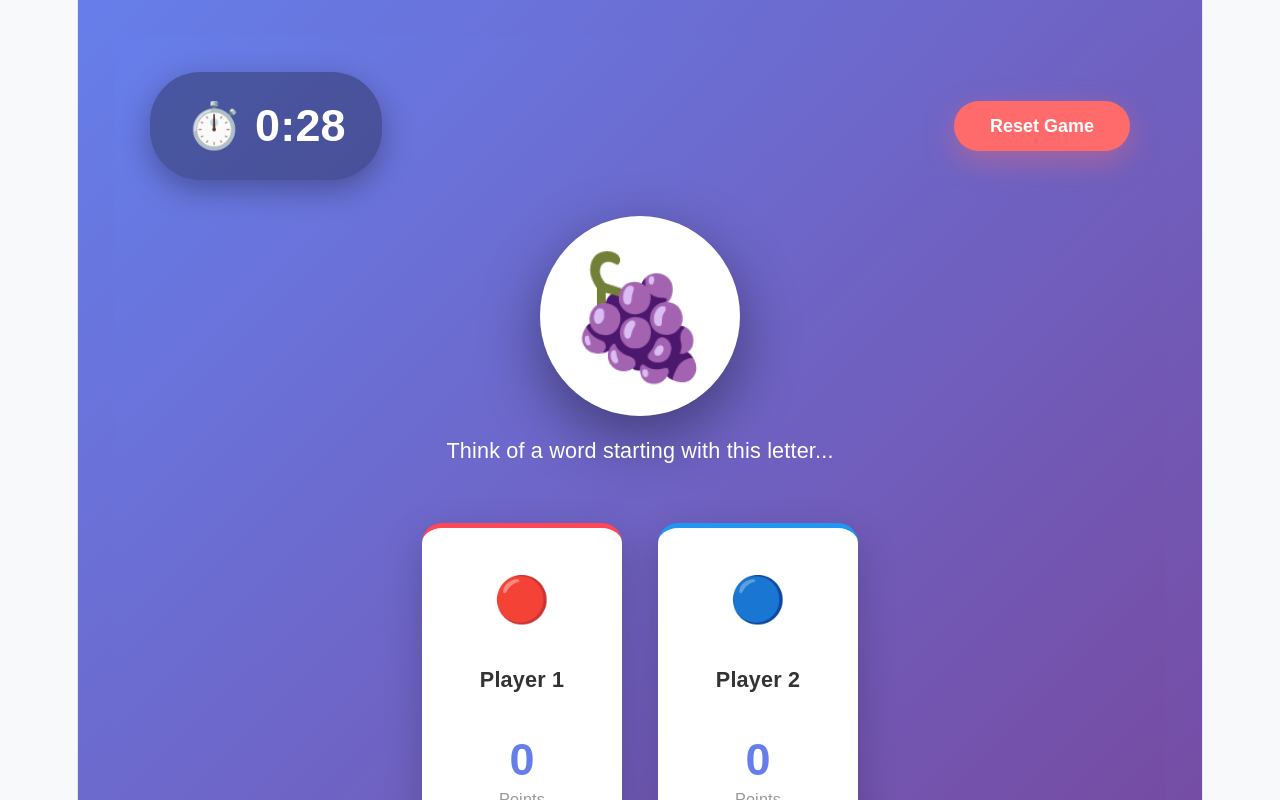
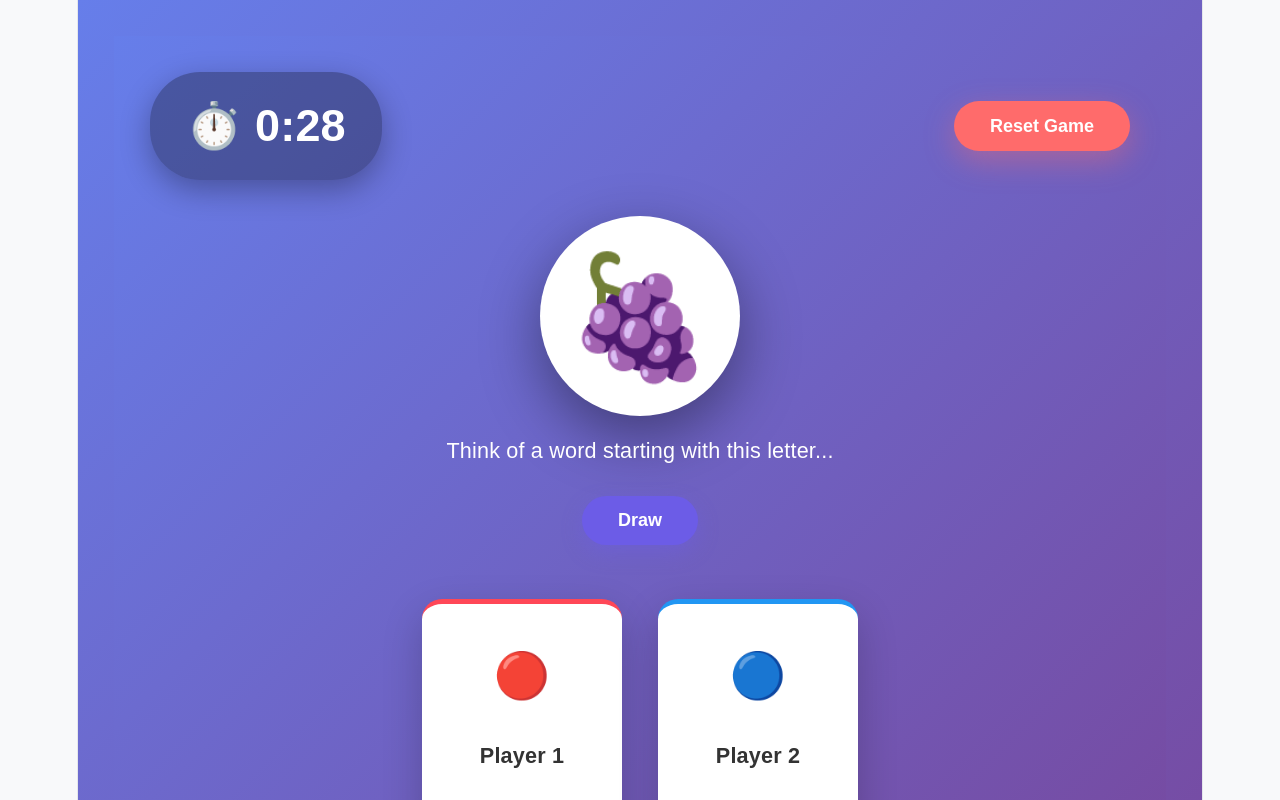
Before and after one commit to akshayasbipin/gameplay_dashboard, a React (Vite) app in the folder game_plan/: page /words-are-hard in a window 1280 px wide. Both pictures are taken after a click on the button "Start Game". Shown: the top 800 px of the page. Built offline with nearby package versions, Linux system fonts and the light colour scheme.

Commit message:
words are hard

```diff
--- a/game_plan/src/pages/words_are_hard.css
+++ b/game_plan/src/pages/words_are_hard.css
@@ -215,6 +215,36 @@
   font-weight: 500;
 }
 
+.draw-btn {
+  margin-top: 1.5rem;
+  padding: 0.8rem 2rem;
+  font-size: 1rem;
+  background: #6c5ce7;
+  color: white;
+  border: none;
+  border-radius: 50px;
+  cursor: pointer;
+  font-weight: bold;
+  transition: all 0.3s ease;
+  box-shadow: 0 8px 20px rgba(108, 92, 231, 0.4);
+}
+
+.draw-btn:hover {
+  transform: translateY(-2px);
+  box-shadow: 0 12px 30px rgba(108, 92, 231, 0.6);
+  background: #5f4fd4;
+}
+
+.draw-btn:disabled {
+  opacity: 0.5;
+  cursor: not-allowed;
+  transform: none;
+}
+
+.draw-btn:active {
+  transform: scale(0.98);
+}
+
 /* ─── Players Section ─── */
 .players-container {
   display: flex;
@@ -342,6 +372,46 @@
   color: #666;
 }
 
+.draw-card {
+  background: linear-gradient(135deg, #667eea 0%, #764ba2 100%);
+  border-radius: 15px;
+  padding: 2rem;
+  margin: 2rem 0;
+  box-shadow: 0 15px 40px rgba(102, 126, 234, 0.4);
+}
+
+.draw-title {
+  font-size: 2rem;
+  font-weight: bold;
+  color: white;
+  margin-bottom: 1rem;
+}
+
+.draw-subtitle {
+  font-size: 1.2rem;
+  color: #e0e0e0;
+}
+
+.no-winner-card {
+  background: linear-gradient(135deg, #ff6b6b 0%, #ff8787 100%);
+  border-radius: 15px;
+  padding: 2rem;
+  margin: 2rem 0;
+  box-shadow: 0 15px 40px rgba(255, 107, 107, 0.4);
+}
+
+.no-winner-title {
+  font-size: 2rem;
+  font-weight: bold;
+  color: white;
+  margin-bottom: 1rem;
+}
+
+.no-winner-subtitle {
+  font-size: 1.2rem;
+  color: #efefef;
+}
+
 .final-scores {
   margin-top: 2rem;
   text-align: left;
@@ -461,4 +531,10 @@
     flex-direction: column-reverse;
     gap: 1rem;
   }
+
+  .draw-btn {
+    margin-top: 1rem;
+    padding: 0.6rem 1.5rem;
+    font-size: 0.9rem;
+  }
 }
--- a/game_plan/src/pages/words_are_hard.tsx
+++ b/game_plan/src/pages/words_are_hard.tsx
@@ -86,6 +86,12 @@ export default function WordsAreHardGame() {
     handleNewEmoji();
   };
 
+  // Handle draw (no one guessed correctly)
+  const handleDraw = () => {
+    if (!isGameRunning) return;
+    handleNewEmoji();
+  };
+
   // Reset game
   const handleReset = () => {
     setPhase('setup');
@@ -167,6 +173,13 @@ export default function WordsAreHardGame() {
               <div className="emoji-label">
                 Think of a word starting with this letter...
               </div>
+              <button
+                className="draw-btn"
+                onClick={handleDraw}
+                disabled={!isGameRunning}
+              >
+                Draw
+              </button>
             </div>
 
             {/* Players */}
@@ -204,16 +217,32 @@ export default function WordsAreHardGame() {
   if (phase === 'finished' && winner) {
     const sortedPlayers = [...players].sort((a, b) => b.score - a.score);
 
+    // Check if it's a draw (all players have the same score)
+    const allScoresSame = players.every(p => p.score === players[0].score);
+    const isNobodyWins = allScoresSame && players[0].score === 0;
+
     return (
       <div className="words-are-hard-game">
         <div className="finish-screen">
           <h1>🎉 Game Over! 🎉</h1>
 
-          <div className="winner-card">
-            <div className="winner-emoji">{winner.emoji}</div>
-            <div className="winner-name">{winner.name} Wins!</div>
-            <div className="winner-score">{winner.score} Points</div>
-          </div>
+          {isNobodyWins ? (
+            <div className="no-winner-card">
+              <div className="no-winner-title">❌ No One Wins ❌</div>
+              <div className="no-winner-subtitle">Everyone scored 0 points!</div>
+            </div>
+          ) : allScoresSame ? (
+            <div className="draw-card">
+              <div className="draw-title">🤝 It's a Draw! 🤝</div>
+              <div className="draw-subtitle">Everyone has {players[0].score} points!</div>
+            </div>
+          ) : (
+            <div className="winner-card">
+              <div className="winner-emoji">{winner.emoji}</div>
+              <div className="winner-name">{winner.name} Wins!</div>
+              <div className="winner-score">{winner.score} Points</div>
+            </div>
+          )}
 
           <div className="final-scores">
             <h3>Final Scores</h3>
```
